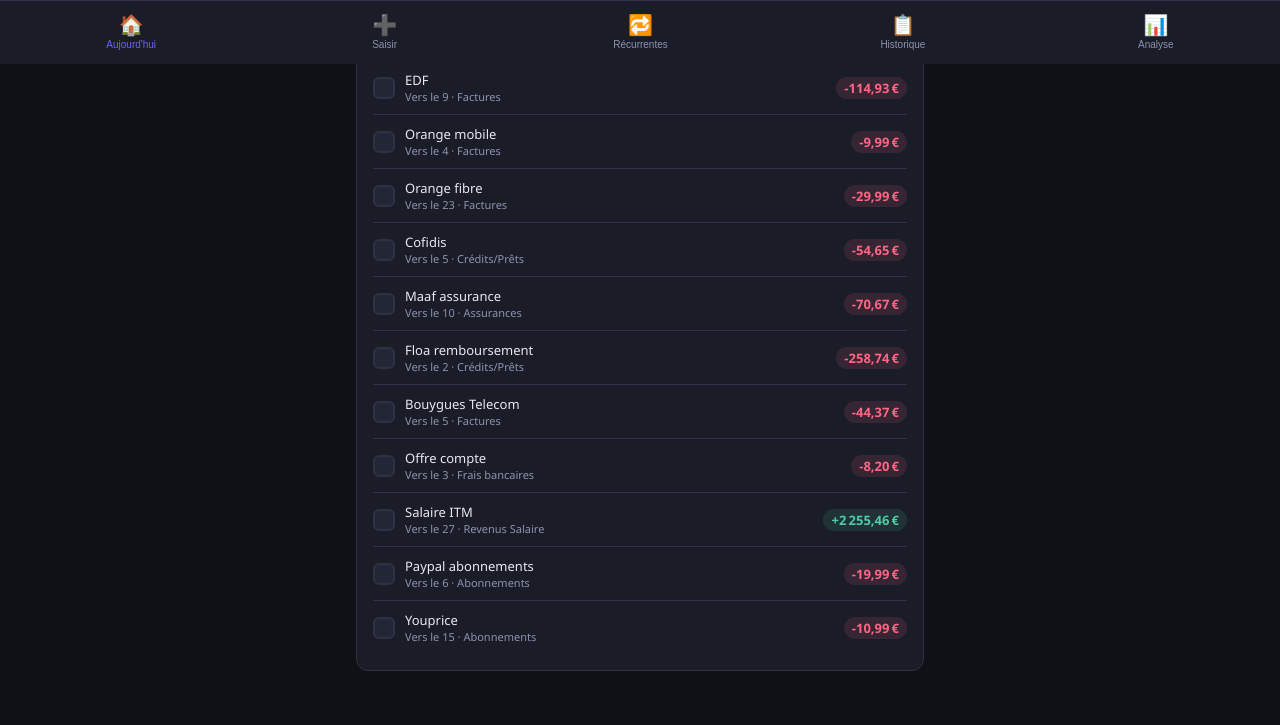
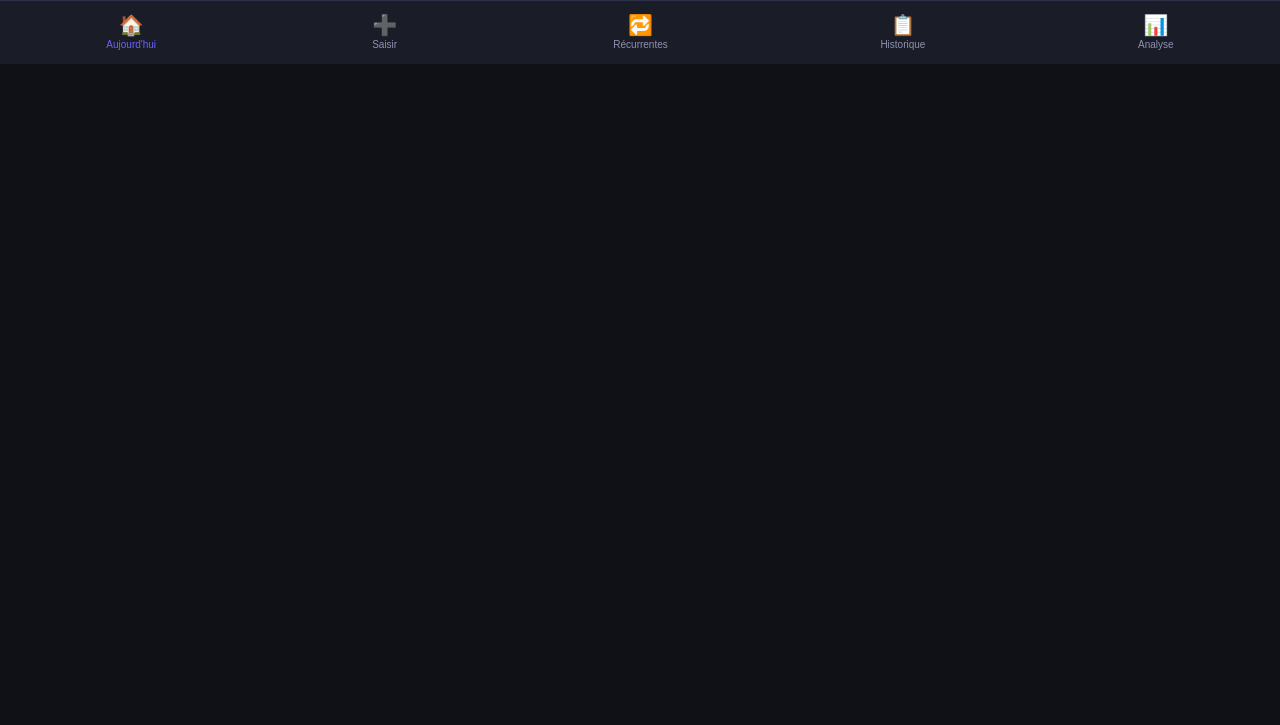
Before and after one commit to thomasdar-lgtm/koala-budget-gestion, a plain HTML site: page index.html in a window 1280 px wide. Shown: the part 736-1461 px from the top of the page. After the commit the page ends 838 px from the top, so only its background shows below. Drawn offline with nearby package versions, Linux system fonts and the light colour scheme.

Commit message:
index.html

```diff
--- a/index.html
+++ b/index.html
@@ -362,7 +362,7 @@
 const BAL0 = {};
 const CATS   = ["Alimentation", "Restaurants", "Transport/Carburant", "Factures", "Revenus Salaire", "Crédits/Prêts", "Loyer/Logement", "Assurances", "Santé", "Pokémon TCG", "Shopping/E-commerce", "Abonnements", "Frais bancaires", "Loisirs/Jeux", "Beauté/Bien-être", "Impôts", "Virements reçus", "Virements envoyés", "Tabac", "Animaux", "Autre"];
 const ICONS  = {"Alimentation": "🛒", "Restaurants": "🍽️", "Transport/Carburant": "⛽", "Factures": "📱", "Revenus Salaire": "💼", "Crédits/Prêts": "🏦", "Loyer/Logement": "🏠", "Assurances": "🛡️", "Santé": "💊", "Pokémon TCG": "🃏", "Shopping/E-commerce": "📦", "Abonnements": "📺", "Frais bancaires": "🏧", "Loisirs/Jeux": "🎮", "Beauté/Bien-être": "💆", "Impôts": "📋", "Virements reçus": "↙️", "Virements envoyés": "↗️", "Tabac": "🚬", "Animaux": "🐾", "Autre": "•"};
-const DEFREC = [{"id": "r1", "libelle": "Loyer", "montant": 350.0, "sens": "debit", "categorie": "Loyer/Logement", "jour": 5}, {"id": "r2", "libelle": "EDF", "montant": 114.93, "sens": "debit", "categorie": "Factures", "jour": 9}, {"id": "r3", "libelle": "Orange mobile", "montant": 9.99, "sens": "debit", "categorie": "Factures", "jour": 4}, {"id": "r4", "libelle": "Orange fibre", "montant": 29.99, "sens": "debit", "categorie": "Factures", "jour": 23}, {"id": "r5", "libelle": "Cofidis", "montant": 54.65, "sens": "debit", "categorie": "Crédits/Prêts", "jour": 5}, {"id": "r6", "libelle": "Maaf assurance", "montant": 70.67, "sens": "debit", "categorie": "Assurances", "jour": 10}, {"id": "r7", "libelle": "Floa remboursement", "montant": 258.74, "sens": "debit", "categorie": "Crédits/Prêts", "jour": 2}, {"id": "r8", "libelle": "Bouygues Telecom", "montant": 44.37, "sens": "debit", "categorie": "Factures", "jour": 5}, {"id": "r9", "libelle": "Offre compte", "montant": 8.2, "sens": "debit", "categorie": "Frais bancaires", "jour": 3}, {"id": "r10", "libelle": "Salaire ITM", "montant": 2255.46, "sens": "credit", "categorie": "Revenus Salaire", "jour": 27}, {"id": "r11", "libelle": "Paypal abonnements", "montant": 19.99, "sens": "debit", "categorie": "Abonnements", "jour": 6}, {"id": "r12", "libelle": "Youprice", "montant": 10.99, "sens": "debit", "categorie": "Abonnements", "jour": 15}];
+const DEFREC = [];
 const MFR = ['Jan','Fév','Mar','Avr','Mai','Jun','Jul','Aoû','Sep','Oct','Nov','Déc'];
 const MFU = ['Janvier','Février','Mars','Avril','Mai','Juin','Juillet','Août','Septembre','Octobre','Novembre','Décembre'];
 const SK  = 'pf_v6';
```
